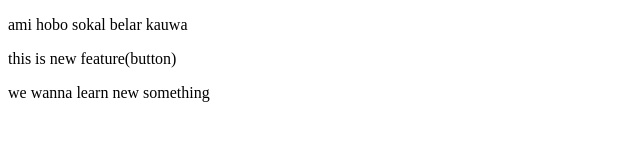
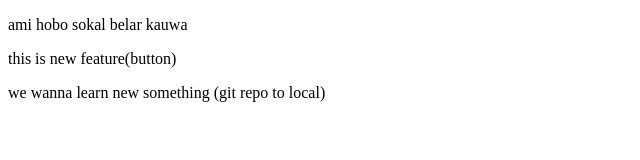
Before and after one commit to Milon0035/local-repo, a plain HTML site: page index.html in a window 1280 px wide. Shown: the whole page, without its empty margins (0-640 px from the left). Drawn offline with Linux system fonts and the light colour scheme.

Commit message:
add git repo to local tag

```diff
--- a/index.html
+++ b/index.html
@@ -8,6 +8,6 @@
 <body>
     <p>ami hobo sokal belar kauwa</p>
     <p>this is new feature(button)</p>
-    <p>we wanna learn new something</p>
+    <p>we wanna learn new something (git repo to local)</p>
 </body>
 </html>
```
